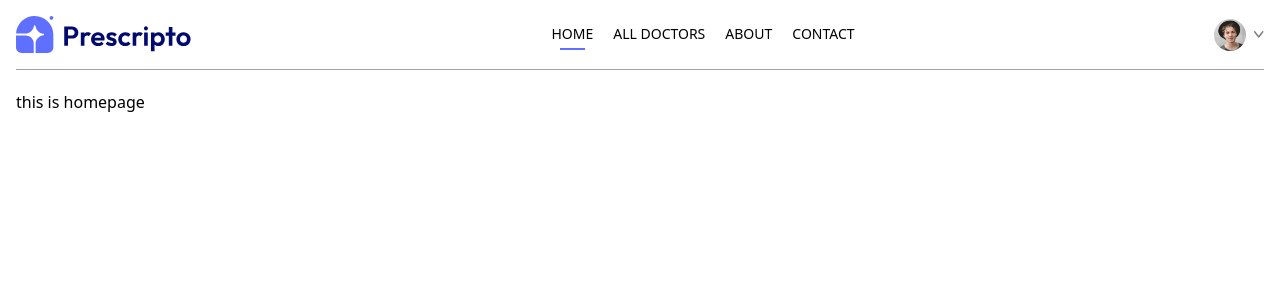
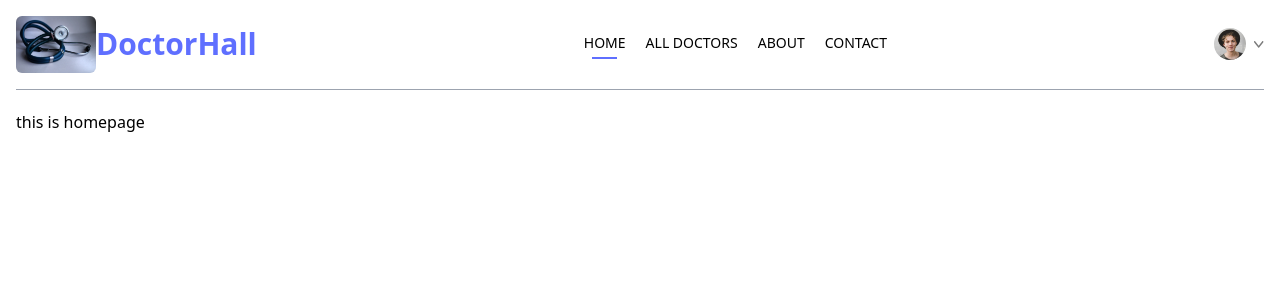
Before and after one commit to torikulislamv3/DoctorHall, a React (Vite) app in the folder Doctor-Frontend/: page / in a window 1280 px wide. Shown: the top 300 px of the page. Built offline with nearby package versions, Linux system fonts and the light colour scheme.

Commit message:
navbar updated

```diff
--- a/Doctor-Frontend/src/assets/assets.js
+++ b/Doctor-Frontend/src/assets/assets.js
@@ -36,6 +36,7 @@ import General_physician from './General_physician.svg'
 import Gynecologist from './Gynecologist.svg'
 import Neurologist from './Neurologist.svg'
 import Pediatricians from './Pediatricians.svg'
+import doctorhall from './doctor-hall.jpg'
 
 
 export const assets = {
@@ -55,7 +56,8 @@ export const assets = {
     dropdown_icon,
     upload_icon,
     stripe_logo,
-    razorpay_logo
+    razorpay_logo,
+    doctorhall
 }
 
 export const specialityData = [
--- a/Doctor-Frontend/src/components/Navbar.jsx
+++ b/Doctor-Frontend/src/components/Navbar.jsx
@@ -11,7 +11,10 @@ export default function Navbar() {
 
   return (
     <div className='flex items-center justify-between text-sm py-4 mb-5 border-b border-b-gray-400'>
-      <img className='w-44 cursor-pointer' src={assets.logo} alt="" />
+     <div className='flex items-center justify-around cursor-pointer'>
+     <img className='w-20 cursor-pointer rounded-md' src={assets.doctorhall} alt="" />
+     <p className='text-primary font-extrabold text-3xl'>DoctorHall</p>
+     </div>
       <ul className='hidden md:flex items-start gap-5 font-medium'>
         <NavLink to='/'>
             <li className='py-1'>HOME</li>
```
Also changed, not shown: Doctor-Frontend/src/assets/doctor-hall.jpg (added).
